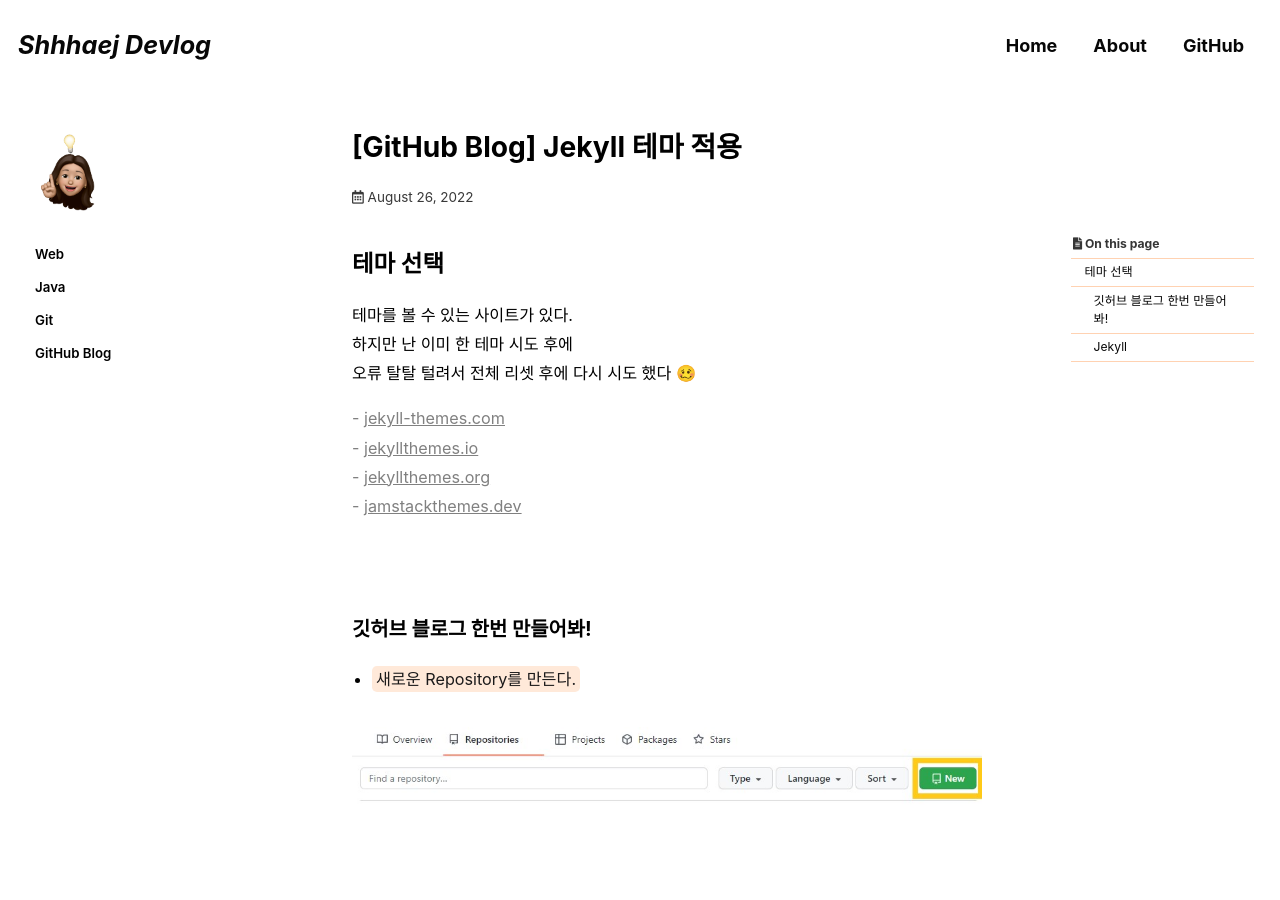
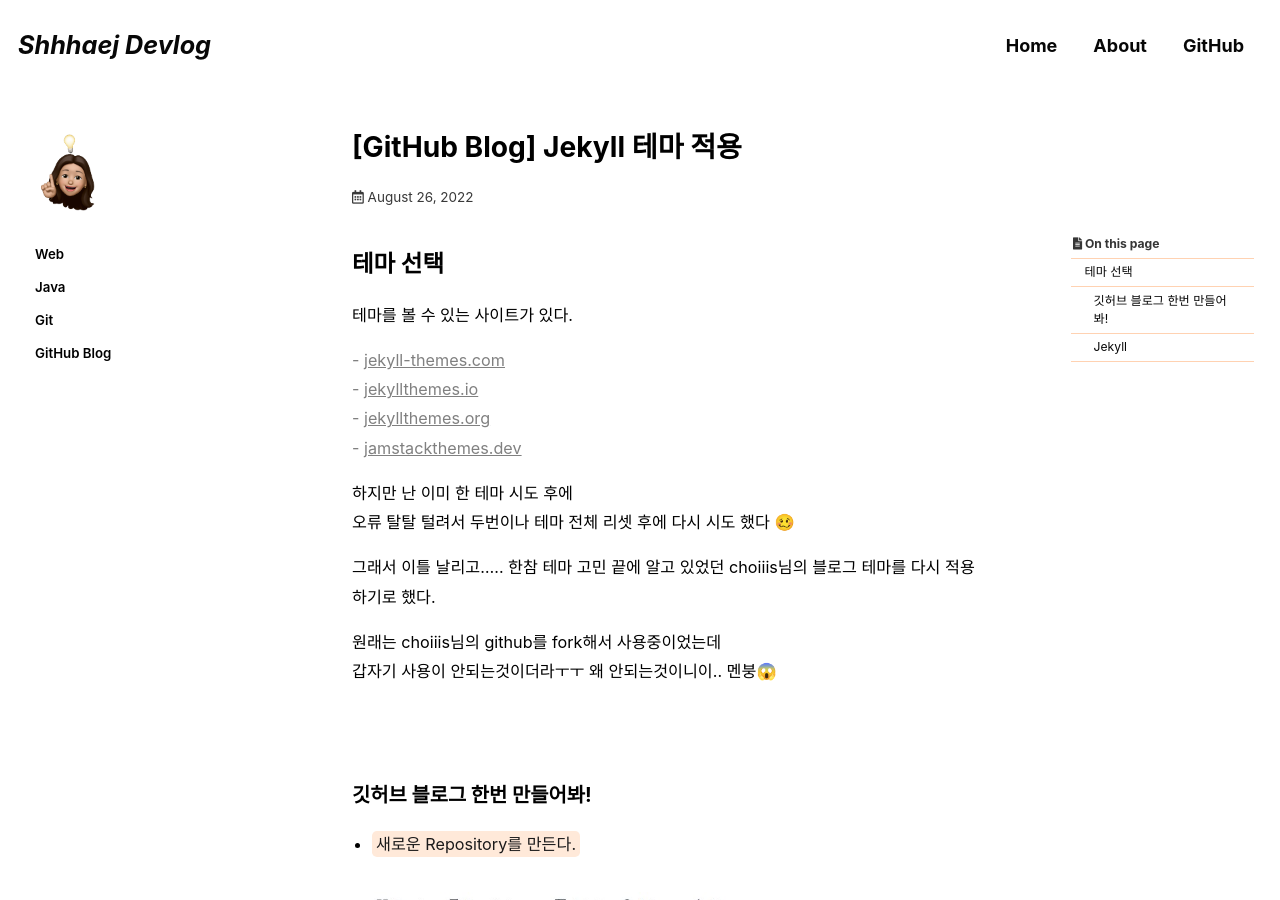
Before and after one commit to shhhaej/shhhaej.github.io, a Jekyll site: the page built from _posts/2021-08-26-github-blog.md, in a window 1280 px wide and 900 px high. Built offline with Jekyll 4.4.1, drawn with Linux system fonts in a browser that asks for light colours; cached includes are drawn as plain includes; some web fonts are replaced; comment, search, counter and statistics services are not loaded.

Commit message:
recommit.

```diff
--- a/_posts/2021-08-26-github-blog.md
+++ b/_posts/2021-08-26-github-blog.md
@@ -23,18 +23,24 @@ last_modified_at: 2022-08-26
 ## 테마 선택
 
 테마를 볼 수 있는 사이트가 있다.<br>
-하지만 난 이미 한 테마 시도 후에<br>
-오류 탈탈 털려서 전체 리셋 후에 다시 시도 했다 🥴
-
 
 <span style="color:gray">- [jekyll-themes.com](https://jekyll-themes.com/)</span><br>
 <span style="color:gray">- [jekyllthemes.io](https://jekyllthemes.io/)</span><br>
 <span style="color:gray">- [jekyllthemes.org](http://jekyllthemes.org/)</span><br>
 <span style="color:gray">- [jamstackthemes.dev](https://jamstackthemes.dev/ssg/jekyll/)</span><br>
 
+하지만 난 이미 한 테마 시도 후에<br>
+오류 탈탈 털려서 두번이나 테마 전체 리셋 후에 다시 시도 했다 🥴
+
+그래서 이틀 날리고.....
+한참 테마 고민 끝에 알고 있었던 choiiis님의 블로그 테마를 다시 적용하기로 했다.
+
+원래는 choiiis님의 github를 fork해서 사용중이었는데<br>
+갑자기 사용이 안되는것이더라ㅜㅜ 왜 안되는것이니이.. 멘붕😱
 
 <br>
 <br>
+
 
 ### 깃허브 블로그 한번 만들어봐!
 
```
